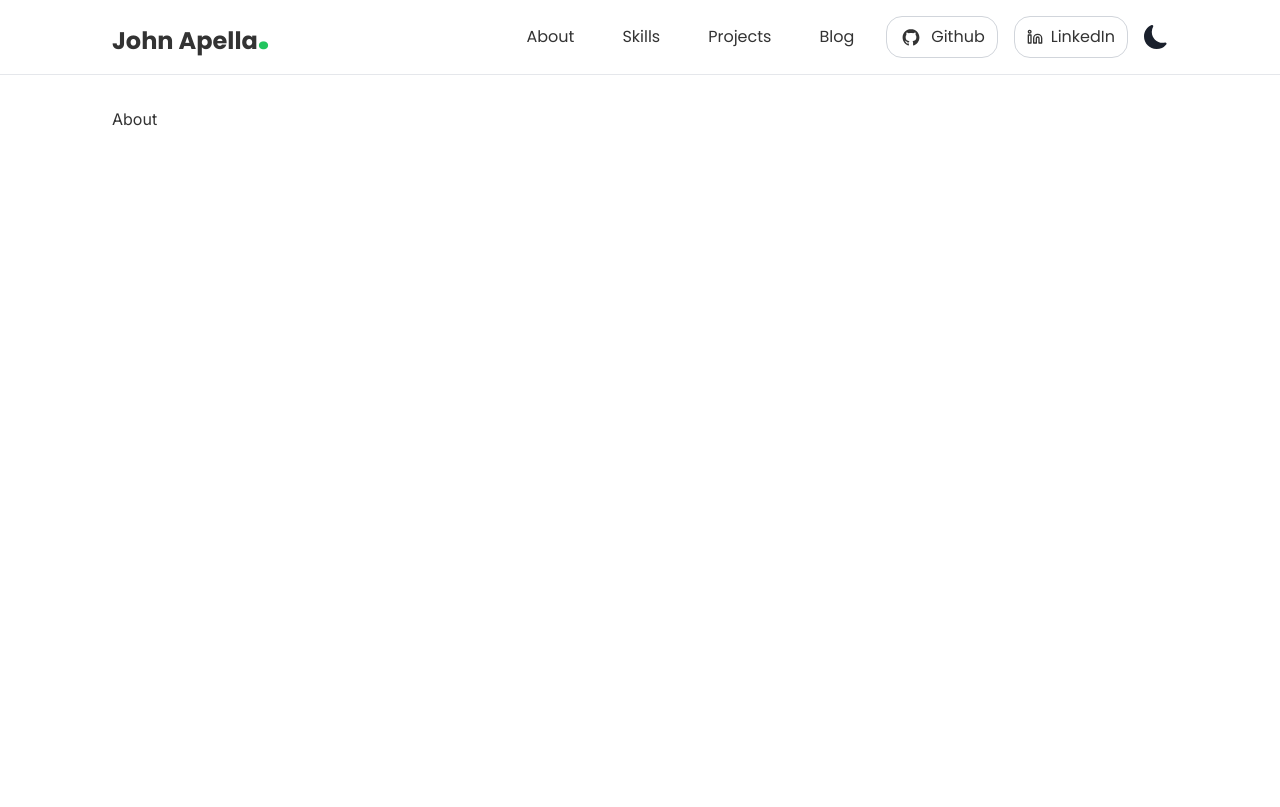
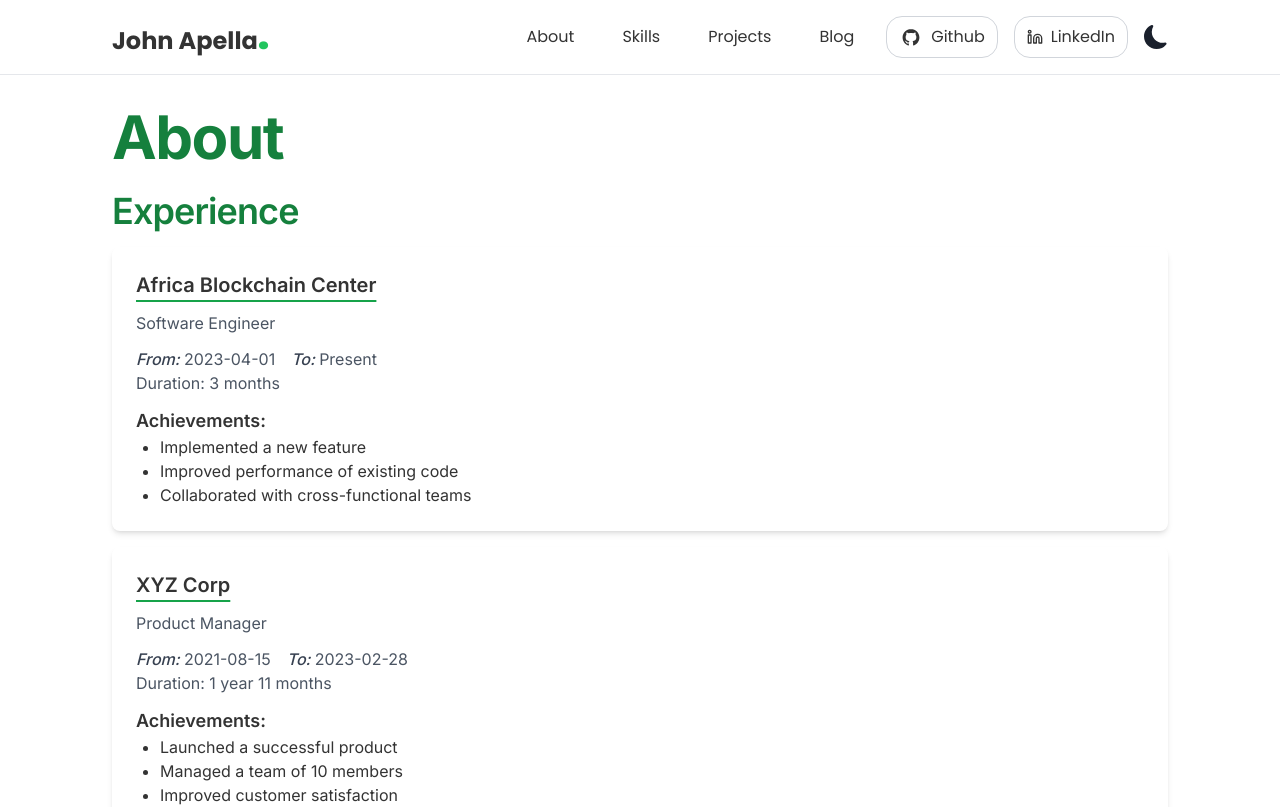
Before and after one commit to apella1/next-portfolio, a Next.js app: page /about in a window 1280 px wide. Shown: the top 807 px of the page. Built offline with nearby package versions, Linux system fonts and the light colour scheme.

Commit message:
Add experience card and update about

```diff
--- /dev/null
+++ b/components/ExperienceCard.tsx
@@ -0,0 +1,73 @@
+export interface ExperienceProps {
+  company: string;
+  companyUrl: string;
+  role: string;
+  startDate: string;
+  endDate: string;
+  achievements: string[];
+}
+
+const calculateDuration = (startDate: string, endDate: string) => {
+  const start = new Date(startDate);
+  const end =
+    endDate === "present" || "Present" ? new Date() : new Date(endDate);
+  const diffInMonths =
+    (end.getFullYear() - start.getFullYear()) * 12 +
+    (end.getMonth() - start.getMonth());
+
+  const years = Math.floor(diffInMonths / 12);
+  const months = diffInMonths % 12;
+
+  if (years === 0) {
+    return `${months} month${months === 1 ? "" : "s"}`;
+  } else if (months === 0) {
+    return `${years} year${years === 1 ? "" : "s"}`;
+  } else {
+    return `${years} year${years === 1 ? "" : "s"} ${months} month${
+      months === 1 ? "" : "s"
+    }`;
+  }
+};
+
+const ExperienceCard = ({ experience }: { experience: ExperienceProps }) => {
+  const { company, companyUrl, role, startDate, endDate, achievements } =
+    experience;
+  const duration = calculateDuration(startDate, endDate);
+
+  return (
+    <div className="rounded-lg shadow-md p-6 flex flex-col space-y-3">
+      <a
+        href={companyUrl}
+        target="_blank"
+        className="text-xl font-semibold underline underline-offset-8 decoration-green-600"
+      >
+        {company}
+      </a>
+      <p className="text-gray-600">{role}</p>
+      <div>
+        <div className="flex flex-col lg:flex-row lg:space-x-4">
+          <p className="text-gray-600">
+            <span className="italic font-medium text-gray-700">From: </span>
+            {startDate}
+          </p>
+          <p className="text-gray-600">
+            <span className="italic font-medium text-gray-700">To: </span>
+            {endDate}
+          </p>
+        </div>
+
+        <p className="text-gray-600">Duration: {duration}</p>
+      </div>
+      <div className="mt-4">
+        <h4 className="text-lg font-semibold">Achievements:</h4>
+        <ul className="list-disc ml-6">
+          {achievements.map((achievement) => (
+            <li key={achievement}>{achievement}</li>
+          ))}
+        </ul>
+      </div>
+    </div>
+  );
+};
+
+export default ExperienceCard;
--- a/components/Projects.tsx
+++ b/components/Projects.tsx
@@ -8,7 +8,7 @@ const Projects = () => {
   return (
     <section className="min-h-screen overflow-auto px-4 sm:px-16 xl:px-28 2xl:px-52 py-8 flex flex-col">
       <div className="space-y-2 pt-6 pb-8 md:space-y-5">
-        <h1 className="text-4xl text-green-700 font-extrabold font-poppins leading-9 tracking-tight sm:text-4xl sm:leading-10 md:text-6xl md:leading-14">
+        <h1 className="text-4xl text-green-700 font-bold font-poppins leading-9 tracking-tight sm:text-4xl sm:leading-10 md:text-6xl md:leading-14">
           Projects
         </h1>
         {projects.length > 0 && (
--- a/components/about/About.tsx
+++ b/components/about/About.tsx
@@ -1,7 +1,22 @@
+import { experiences } from "@/data/experience";
+import ExperienceCard from "../ExperienceCard";
+
 const About = () => {
   return (
-    <section className="min-h-screen overflow-auto px-4 sm:px-16 xl:px-28 2xl:px-52 py-8 flex flex-col">
-      About
+    <section className="min-h-screen overflow-auto px-4 sm:px-16 xl:px-28 2xl:px-52 py-8 flex flex-col space-y-6">
+      <h1 className="text-4xl text-green-700 font-bold leading-9 tracking-tight sm:text-4xl sm:leading-10 md:text-6xl md:leading-14">
+        About
+      </h1>
+      <section className="flex flex-col space-y-4">
+        <h2 className="text-2xl text-green-700 font-semibold leading-9 tracking-tight sm:text-4xl sm:leading-10 md:text-4xl md:leading-14">
+          Experience
+        </h2>
+        <div className="flex flex-col space-y-4">
+          {experiences.map((experience, index) => (
+            <ExperienceCard key={index} experience={experience} />
+          ))}
+        </div>
+      </section>
     </section>
   );
 };
--- a/components/blog/Blog.tsx
+++ b/components/blog/Blog.tsx
@@ -7,7 +7,7 @@ const Blog = () => {
   return (
     <section className="min-h-screen overflow-auto px-4 sm:px-16 xl:px-28 2xl:px-52 py-8 flex flex-col">
       <div className="space-y-2 pt-6 pb-8 md:space-y-5 flex flex-col">
-        <h1 className="text-4xl self-center md:self-start text-green-700 font-extrabold leading-9 tracking-tight sm:text-4xl sm:leading-10 md:text-6xl md:leading-14">
+        <h1 className="text-4xl self-center md:self-start text-green-700 font-bold leading-9 tracking-tight sm:text-4xl sm:leading-10 md:text-6xl md:leading-14">
           Blog
         </h1>
         {blogs.length > 0 && (
--- a/components/skills/Skills.tsx
+++ b/components/skills/Skills.tsx
@@ -3,7 +3,7 @@ import Image from "next/image";
 const Skills = () => {
   return (
     <section className="min-h-screen overflow-auto px-4 sm:px-16 xl:px-28 2xl:px-52 py-8 2xl:py-12 flex flex-col">
-      <h1 className="text-4xl text-green-700 font-extrabold leading-9 tracking-tight sm:text-4xl sm:leading-10 md:text-6xl md:leading-14 pb-12">
+      <h1 className="text-4xl text-green-700 font-bold leading-9 tracking-tight sm:text-4xl sm:leading-10 md:text-6xl md:leading-14 pb-12">
         Skills
       </h1>
       <div className="pb-12">
--- /dev/null
+++ b/data/experience.ts
@@ -0,0 +1,40 @@
+import { ExperienceProps } from "@/components/ExperienceCard";
+
+export const experiences: ExperienceProps[] = [
+  {
+    company: "Africa Blockchain Center",
+    companyUrl: "https://theafricablockchaincenter.com/",
+    role: "Software Engineer",
+    startDate: "2023-04-01",
+    endDate: "Present",
+    achievements: [
+      "Implemented a new feature",
+      "Improved performance of existing code",
+      "Collaborated with cross-functional teams",
+    ],
+  },
+  {
+    company: "XYZ Corp",
+    companyUrl: "https://theafricablockchaincenter.com/",
+    role: "Product Manager",
+    startDate: "2021-08-15",
+    endDate: "2023-02-28",
+    achievements: [
+      "Launched a successful product",
+      "Managed a team of 10 members",
+      "Improved customer satisfaction",
+    ],
+  },
+  {
+    company: "Tech Solutions Ltd.",
+    companyUrl: "https://theafricablockchaincenter.com/",
+    role: "UI/UX Designer",
+    startDate: "2020-03-10",
+    endDate: "2021-11-30",
+    achievements: [
+      "Redesigned the company website",
+      "Created interactive prototypes",
+      "Received positive client feedback",
+    ],
+  },
+];
```
